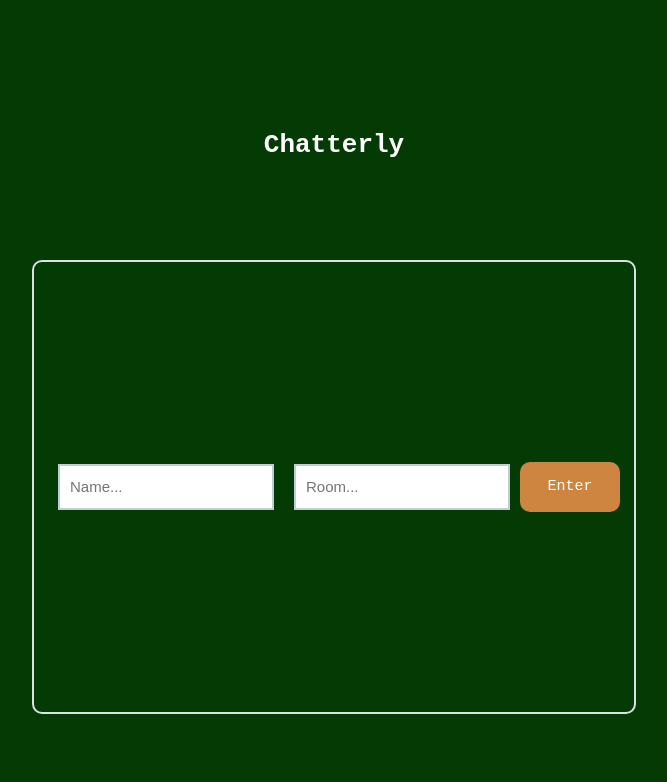
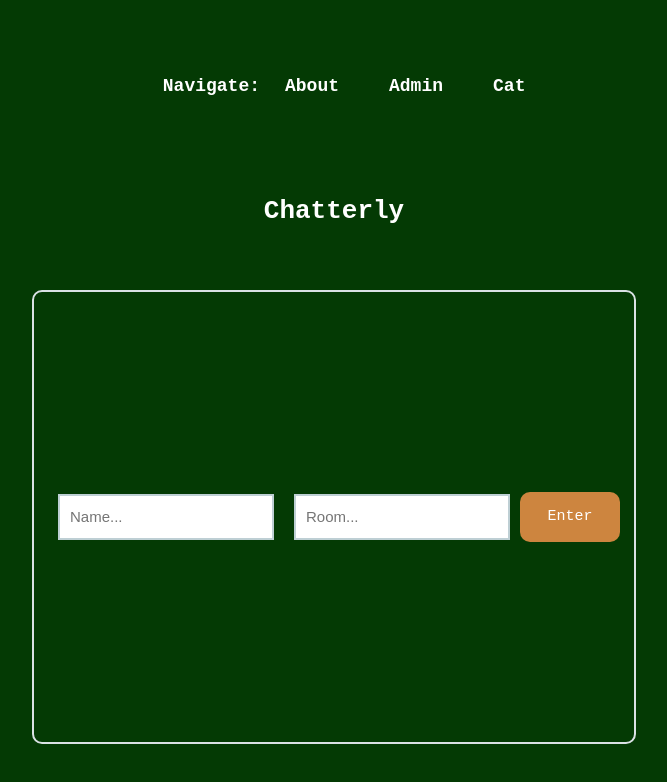
Before and after one commit to OliviaAdongo/chatterly-app, a React (Create React App) app: page / in a window 1280 px wide. Shown: the top 782 px of the page, without its empty margins (306-973 px from the left). Built offline with nearby package versions, Linux system fonts and the light colour scheme; no server answers.

Commit message:
Navbar styled

```diff
--- a/src/App.css
+++ b/src/App.css
@@ -6,11 +6,43 @@ body{
   display: grid;
   place-items: center;
   height: 100vh;
+  font-family: monospace;
   color: white;
   background-color: #043a04;
 }
 .App  h1{
-  margin-bottom: -100px;
+  margin-bottom: -50px;
+}
+.App  nav {
+  margin-bottom: -50px;
+  display: flex;
+  border: none;
+  align-items: center;
+  justify-content: space-between;
+  padding-top: 20px;
+  padding-bottom: 20px;
+  padding-left: 8%;
+  padding-right: 20px;
+  height: 19px;
+  font-size: 18px;
+}
+.App nav  li{
+  list-style-type: none;
+  display: inline-block;
+  padding: 10px  25px;
+
+}
+.App nav li a:hover{
+  color: orange;
+  transition: .4s;
+}
+.App  nav li a{
+    color: white;
+    text-decoration: none;
+    font-weight: bold;
+    text-transform: capitalize;
+
+
 }
 .logIn{
   width: 600px;
--- a/src/App.js
+++ b/src/App.js
@@ -2,6 +2,7 @@ import  React, { useEffect, useState } from "react";
 import './App.css';
 import io from  'socket.io-client';
 import Chat from './components/Chat/Chat';
+import { Link } from "react-router-dom";
 import NavBar from "./components/NavBar/NavBar";
 
 
@@ -28,6 +29,17 @@ const connectToRoom = ()=>{
 
   return (
     <div className="App">
+
+    <div className="navBar">
+    <nav>
+        <h4>Navigate:</h4>
+        <li><a><Link to='/about'> About </Link></a></li>
+        <li><a><Link to='/admin'> Admin</Link></a></li>
+        <li><a><Link to='/cat' > Cat </Link></a></li>
+
+      </nav>
+    </div>
+
     <h1 style={{fontFamily: "monospace"}}>Chatterly</h1>
     {!loggedIn ? (
        <div className="logIn">
```
